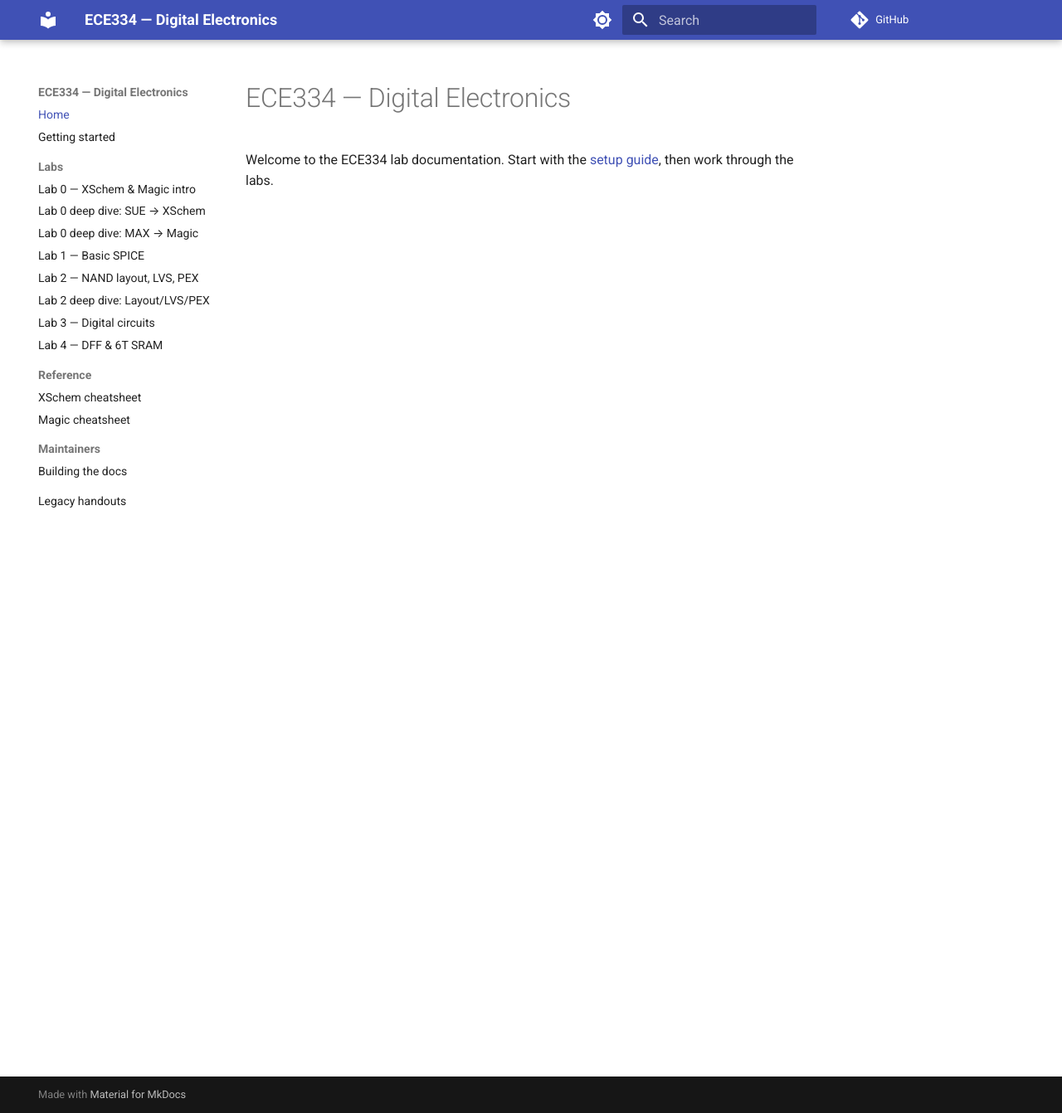
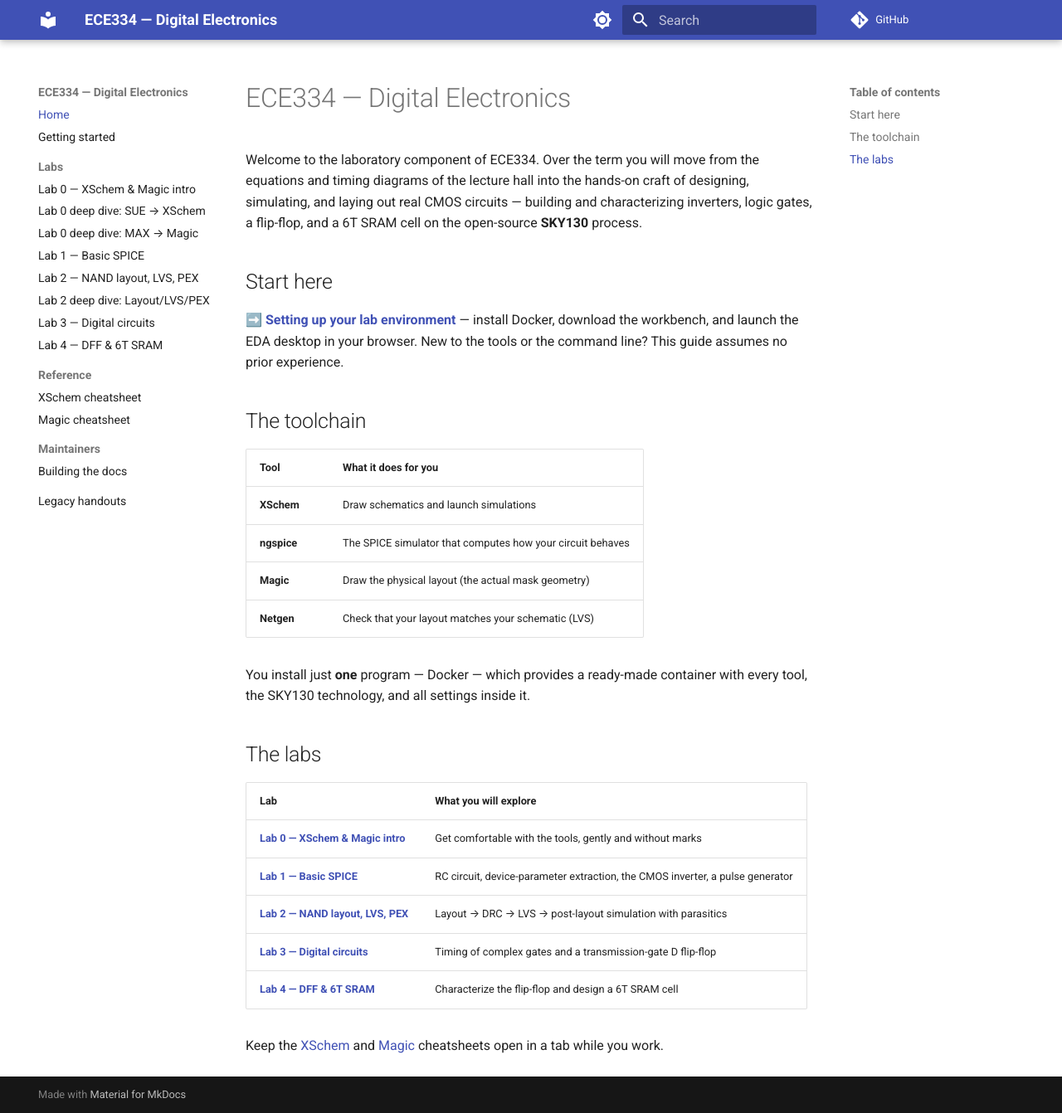
Before and after one commit to uoftasic/ece334-docs, an MkDocs documentation site: the page built from docs/index.md, in a window 1280 px wide and 1342 px high. Shown: the whole window at 83% size. Built offline with MkDocs 1.6.1 and Material for MkDocs 9.7.7, drawn with Linux system fonts in a browser that asks for light colours; comment, search, counter and statistics services are not loaded.

Commit message:
feat: finalize landing page

```diff
--- a/docs/index.md
+++ b/docs/index.md
@@ -1,4 +1,37 @@
 # ECE334 — Digital Electronics
 
-Welcome to the ECE334 lab documentation. Start with the
-[setup guide](getting-started/index.md), then work through the labs.
+Welcome to the laboratory component of ECE334. Over the term you will move from the equations
+and timing diagrams of the lecture hall into the hands-on craft of designing, simulating, and
+laying out real CMOS circuits — building and characterizing inverters, logic gates, a flip-flop,
+and a 6T SRAM cell on the open-source **SKY130** process.
+
+## Start here
+
+➡️ **[Setting up your lab environment](getting-started/index.md)** — install Docker, download the
+workbench, and launch the EDA desktop in your browser. New to the tools or the command line? This
+guide assumes no prior experience.
+
+## The toolchain
+
+| Tool | What it does for you |
+|------|----------------------|
+| **XSchem** | Draw schematics and launch simulations |
+| **ngspice** | The SPICE simulator that computes how your circuit behaves |
+| **Magic** | Draw the physical layout (the actual mask geometry) |
+| **Netgen** | Check that your layout matches your schematic (LVS) |
+
+You install just **one** program — Docker — which provides a ready-made container with every tool,
+the SKY130 technology, and all settings inside it.
+
+## The labs
+
+| Lab | What you will explore |
+|-----|------------------------|
+| **[Lab 0 — XSchem & Magic intro](labs/lab0/index.md)** | Get comfortable with the tools, gently and without marks |
+| **[Lab 1 — Basic SPICE](labs/lab1/index.md)** | RC circuit, device-parameter extraction, the CMOS inverter, a pulse generator |
+| **[Lab 2 — NAND layout, LVS, PEX](labs/lab2/index.md)** | Layout → DRC → LVS → post-layout simulation with parasitics |
+| **[Lab 3 — Digital circuits](labs/lab3/index.md)** | Timing of complex gates and a transmission-gate D flip-flop |
+| **[Lab 4 — DFF & 6T SRAM](labs/lab4/index.md)** | Characterize the flip-flop and design a 6T SRAM cell |
+
+Keep the [XSchem](reference/xschem-cheatsheet.md) and [Magic](reference/magic-cheatsheet.md)
+cheatsheets open in a tab while you work.
```
